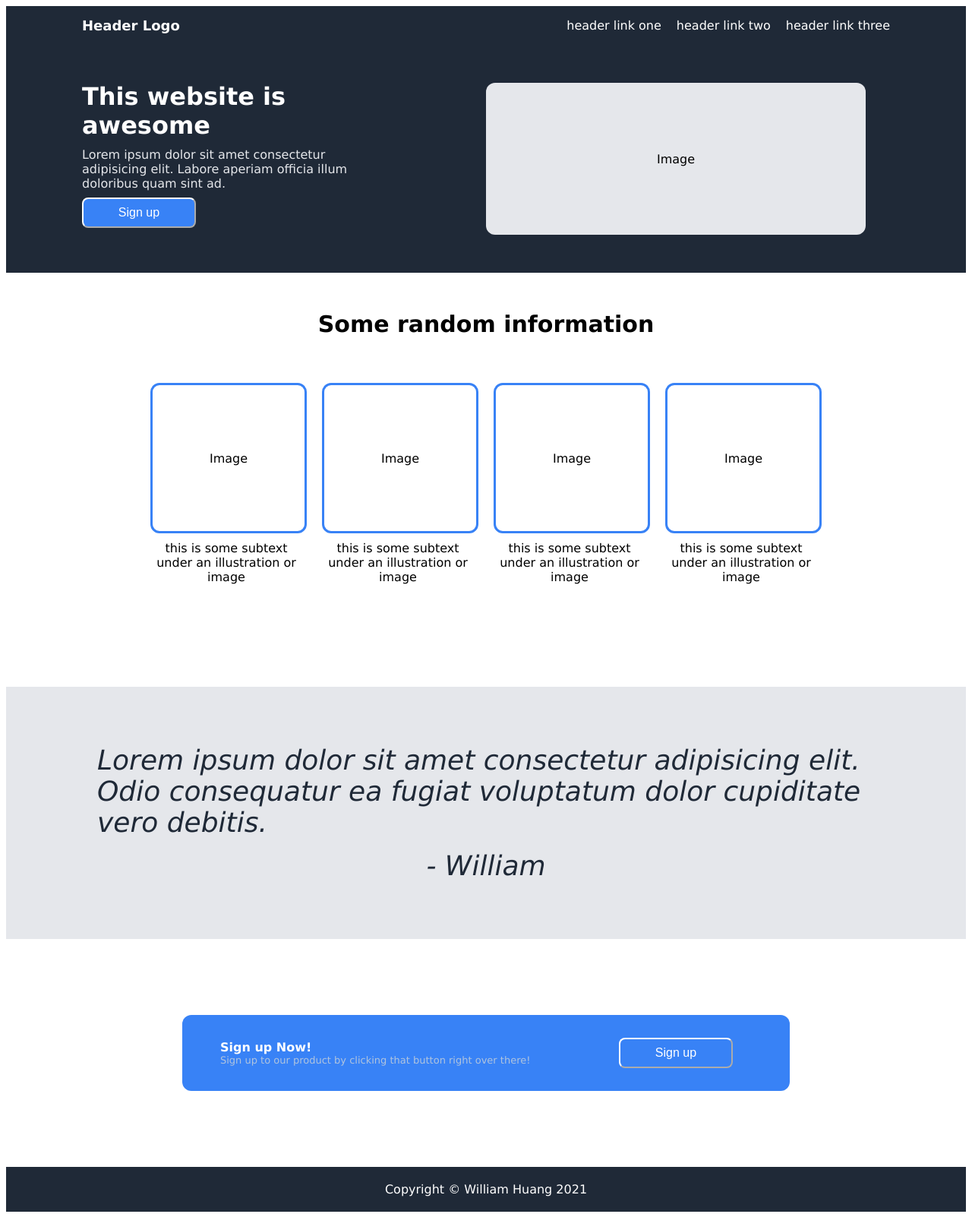
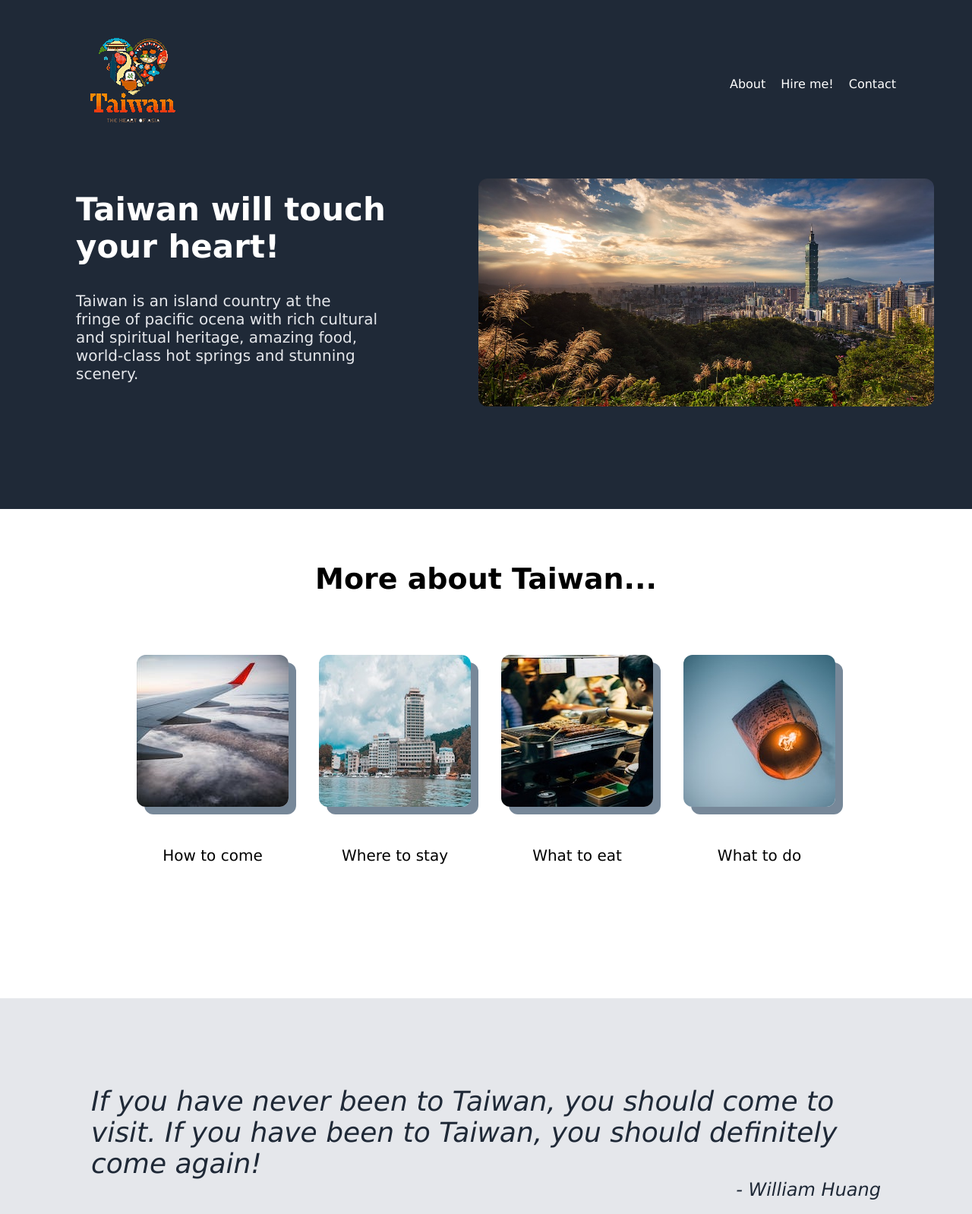
Before and after one commit to williamyhg1/landing-page, a plain HTML site: page index.html in a window 1280 px wide. Shown: the top 1598 px of the page at 76% size. Drawn offline with Linux system fonts and the light colour scheme.

Commit message:
add photos and links

```diff
--- a/index.html
+++ b/index.html
@@ -5,70 +5,79 @@
     <meta http-equiv="X-UA-Compatible" content="IE=edge">
     <meta name="viewport" content="width=device-width, initial-scale=1.0">
     <link rel="stylesheet" href="style.css">
-    <title>Document</title>
+    <title>Visit Taiwan!</title>
 </head>
 <body>
-    <div class="header">
-      <header>Header Logo</header>
+<div class="container">
+    <div class="navbar">
+      <div class="logo">
+        <img src="img/LOGO.gif" alt="Taiwan logo">
+      </div>
       <ul>
-        <li>header link one</li>
-        <li>header link two</li>
-        <li>header link three</li>
+        <li><a href="#">About</a> </li>
+        <li><a href="mailto: williamyhg1@gmail.com">Hire me!</a></li>
+        <li><a href="mailto: williamyhg1@gmail.com">Contact</a></li>
       </ul>
    </div>
 
-    <div class="box1">
-      <div class="box1left">
-        <h1>This website is awesome</h1>
-        <p class="box1text"> Lorem ipsum dolor sit amet consectetur adipisicing elit. Labore aperiam officia illum doloribus quam sint ad. </p>
-        <div class="box1button">
-          <button>Sign up</button>
-        </div>
+    <div class="intro">
+      <div class="introleft">
+        <h1>Taiwan will touch your heart!</h1>
+        <p class="introtext"> Taiwan is an island country at the fringe of pacific ocena with  rich cultural and spiritual heritage, amazing food, world-class hot springs and stunning scenery. </p>
 
       </div>
-      <div class="box1right">
-        <div class="Image">
-            <div>Image</div>
-        </div>
+      <div class="introright">
+            <img src="img/buildings-1846728_960_720.jpeg" alt="Taipei city view">
       </div>
     </div>
 
-    <div class="box2">
-      <div class="box2top">
-        <p>Some random information</p>
+    <div class="info">
+      <div class="infotop">
+        <p>More about Taiwan...</p>
       </div>
-      <div class="box2btm">
-         <div class="smallbox">
-            <div class="imageholder">Image</div>
-            <div class="text">this is some subtext under an illustration or image</div>
+      <div class="infobtm">
+         <div class="infobox">
+            <div class="image">
+                <a href="https://eng.taiwan.net.tw/m1.aspx?sNo=0029022" target="_blank">
+                <img src="img/flight.jpeg" alt="flight view">
+            </div></a>
+            <div class="infotext">How to come</div>
          </div>
-         <div class="smallbox">
-            <div class="imageholder">Image</div>
-            <div class="text">this is some subtext under an illustration or image</div>
+         <div class="infobox">
+            <div class="image">
+                <a href="https://taiwanstay.net.tw/" target="_blank">
+                <img src="img/hotels.jpeg" alt="flight view">
+            </div></a>
+            <div class="infotext">Where to stay</div>
          </div>
-         <div class="smallbox">
-            <div class="imageholder">Image</div>
-            <div class="text">this is some subtext under an illustration or image</div>
+         <div class="infobox">
+            <div class="image">
+                <a href="https://eng.taiwan.net.tw/m1.aspx?sNo=0024013" target="_blank">
+                <img src="img/nightmarket.jpeg" alt="flight view"></a>
+            </div>
+            <div class="infotext">What to eat</div>
          </div>
-         <div class="smallbox">
-            <div class="imageholder">Image</div>
-            <div class="text">this is some subtext under an illustration or image</div>
+         <div class="infobox">
+            <div class="image"><a href="https://eng.taiwan.net.tw/m1.aspx?sNo=0000182" target="_blank">
+                <img src="img/skylantern.jpeg" alt="flight view"></a>
+            </div>
+            <div class="infotext">What to do</div>
          </div>
       </div>
     </div>
 
-    <div class="box3">
-     <p>
-          Lorem ipsum dolor sit amet consectetur adipisicing elit. Odio consequatur ea fugiat voluptatum dolor cupiditate vero debitis.
+    <div class="quote">
+     <p class="quotetext">
+          If you have never been to Taiwan, you should come to visit. If you have been to Taiwan, you should definitely come again!
       </p>
-      <p class="quote">- William</p>
+      <p class="author">- William Huang</p>
     </div>
 
     <div class="box4">
         <div class="centerbox">
           <div class="center-left">
-           <div><strong> Sign up Now!</strong></div>
-           <div class="smalltext">Sign up to our product by clicking that button right over there!</div>
+           <div><strong> Keep us with us!</strong></div>
+           <div class="smalltext">With latest Taiwan travel news and promotions , weekly! </div>
           </div>
           <div class="center-right">
              <div>
@@ -79,6 +88,5 @@
     </div>
 
     <footer>Copyright © William Huang 2021</footer>
-
 </body>
 </html>
--- a/style.css
+++ b/style.css
@@ -1,19 +1,24 @@
-body {
-display: flex;
-flex-direction: column;
-font-family: 'Lucida Sans', 'Lucida Sans Regular', 'Lucida Grande', 'Lucida Sans Unicode', Geneva, Verdana, sans-serif;
+* {
+    margin:0;
+}
+
+
+.container {
+    display: flex;
+    flex-direction: column;
+    font-family: 'Lucida Sans', 'Lucida Sans Regular', 'Lucida Grande', 'Lucida Sans Unicode', Geneva, Verdana, sans-serif;
+}
+
+.logo {
+    height:150px;
+    width: 113px;
+    background-color: #1F2937;
+    margin-left: 100px;
+    margin-top: 50px;
 
 }
 
-header {
-    color:white;
-    margin-left: 100px;
-    font-size: 18px;
-    font-weight: 800;
-    flex-shrink: 0;
-}
-
-.header {
+.navbar {
     display: flex;
     background-color:#1F2937;
     justify-content: space-between;
@@ -25,10 +30,8 @@ h1 {
     color: white;
     display: flex;
     margin-bottom: 20px;
-    margin-top: 20px;
+    font-size: 42px;
 }
-
-
 
 
 ul {
@@ -36,8 +39,14 @@ ul {
     list-style-type: none;
     justify-content: space-around;
     gap: 20px;
+    margin-top: 20px;
     margin-right: 100px;
     flex-shrink: 0;
+}
+
+a {
+    text-decoration: none;
+    color: white;
 }
 
 footer {
@@ -49,52 +58,53 @@ footer {
     align-items: center;
 }
 
-div {
-    display: flex;
-}
 
-.box1 {
+.intro {
 background-color: #1F2937;
 display: flex;
 justify-content: center;
-flex-wrap: nowrap;
-flex-grow: 2;
+height: 500px;
+margin-top: -30px;
+}
+
+.introleft {
+display: flex;
+flex-direction: column;
+margin-left: 100px;
+justify-content: center;
+flex-basis: 50%;
+margin-top: -70px;
+}
+
+.introtext {
+    color:#E5E7EB;
+    font-size: 20px;
+    display: flex ;
+    flex-wrap: wrap;
+    width: 400px;
+    height: 150px;
+    align-content: space-evenly;
+}
+
+
+.introright {
+display: flex;
+margin-right: 50px;
+margin-top: -50px;
+margin-left: 50px;
+align-items: center;
+justify-content: center;
+flex-basis: 50%;
+}
+
+.introright img {
+    height: 300px;
+    width: 600px;
+    border-radius:12px ;
+    margin-top: -20px;
 
 }
 
-.box1left {
-display: flex;
-flex-direction: column;
-justify-content: center;
-align-items: center;
-margin-bottom: 30px;
-margin-left: 100px;
-flex-basis: 30%;
-
-
-}
-
-.box1text {
-    color:#E5E7EB;
-    margin-top: -10px;
-    display: flex ;
-    width: 400px;
-    height: 100px;
-
-}
-
-.box1right {
-display: flex;
-padding: 50px;
-justify-content: center;
-align-items: center;
-flex-basis: 70%;
-}
-
-.box1button {
-    margin-top: -50px;
-    margin-left: -250px;
-}
 
 
 h1 {
@@ -102,21 +112,7 @@ h1 {
     flex-wrap: nowrap;
 }
 
-
-
-.Image {
-    display: flex;
-    background-color:#E5E7EB ;
-    width: 500px;
-    height: 200px;
-    justify-content: center;
-    align-items: center;
-    border-radius: 12px;
-}
-
-
-
-.box2 {
+.info {
     background-color: white;
     display: flex;
     flex-direction: column;
@@ -127,21 +123,23 @@ h1 {
 
 }
 
-.box2top {
-    font-size: 30px;
+.infotop {
+    font-size: 38px;
     font-weight: 900;
+    margin-top: 50px;
+    margin-bottom: 50px;
 }
 
-.box2btm{
+.infobtm{
     display: flex;
     border-color:black;
-    height: 400px;
-    gap: 20px;
+    flex-shrink: 0;
+    gap: 40px;
     margin-top: 30px;
 }
 
 
-.smallbox {
+.infobox {
     display: flex;
     flex-direction: column;
 
@@ -149,46 +147,51 @@ h1 {
 
 }
 
-.imageholder {
+.image {
     display: flex;
+    justify-content: center;
     width: 200px;
     height: 200px;
-    justify-content: center;
     align-items: center;
-    border: 3px solid #3882f6;
-    border-radius: 12px;
-
+    ;
 }
 
-.text {
+.image img {
+    border-radius: 12px;
+    box-shadow: lightslategray 10px 10px
+}
+
+
+
+.infotext {
     display: flex;
     width: 200px;
     height: 200px;
     justify-content: center;
     text-align: center;
-    margin-top: 10px;
+    margin-top: 50px;
+    font-size: 20px;
 }
 
 
 
-.box3 {
+.quote {
     background-color: #E5E7EB;
     display: flex;
     flex-direction: column;
-    flex-grow: 2;
     padding: 40px 120px 40px;
     justify-content: center;
-    align-items: center;
+    align-items: flex-end;
     font-size: 36px;
     font-weight: lighter;
     font-style: italic;
     color: #1F2937;
+    height: 300px;
 }
 
-.quote {
-    display: flex;
-    align-items: flex-end;
-    margin-top: -20px;
+
+.author {
+    font-size: 24px;
 }
 
 .box4 {
@@ -213,9 +216,9 @@ h1 {
     flex-direction: column;
     flex-basis: 60%;
     color: white;
-    margin-left: 50px;
+    margin-left: 40px;
     font-weight:50;
-
+    gap: 6px;
 }
 
 
@@ -239,7 +242,8 @@ button {
     font-size: medium;
 }
 
+
+
 .smalltext {
     font-size: small;
-    color: lightsteelblue;
 }
```
Also changed, not shown: img/LOGO.gif (added), img/buildings-1846728_960_720.jpeg (added), img/flight.jpeg (added), img/hotels.jpeg (added), img/nightmarket.jpeg (added), img/skylantern.jpeg (added), img/taiwanlogo.png (added).
